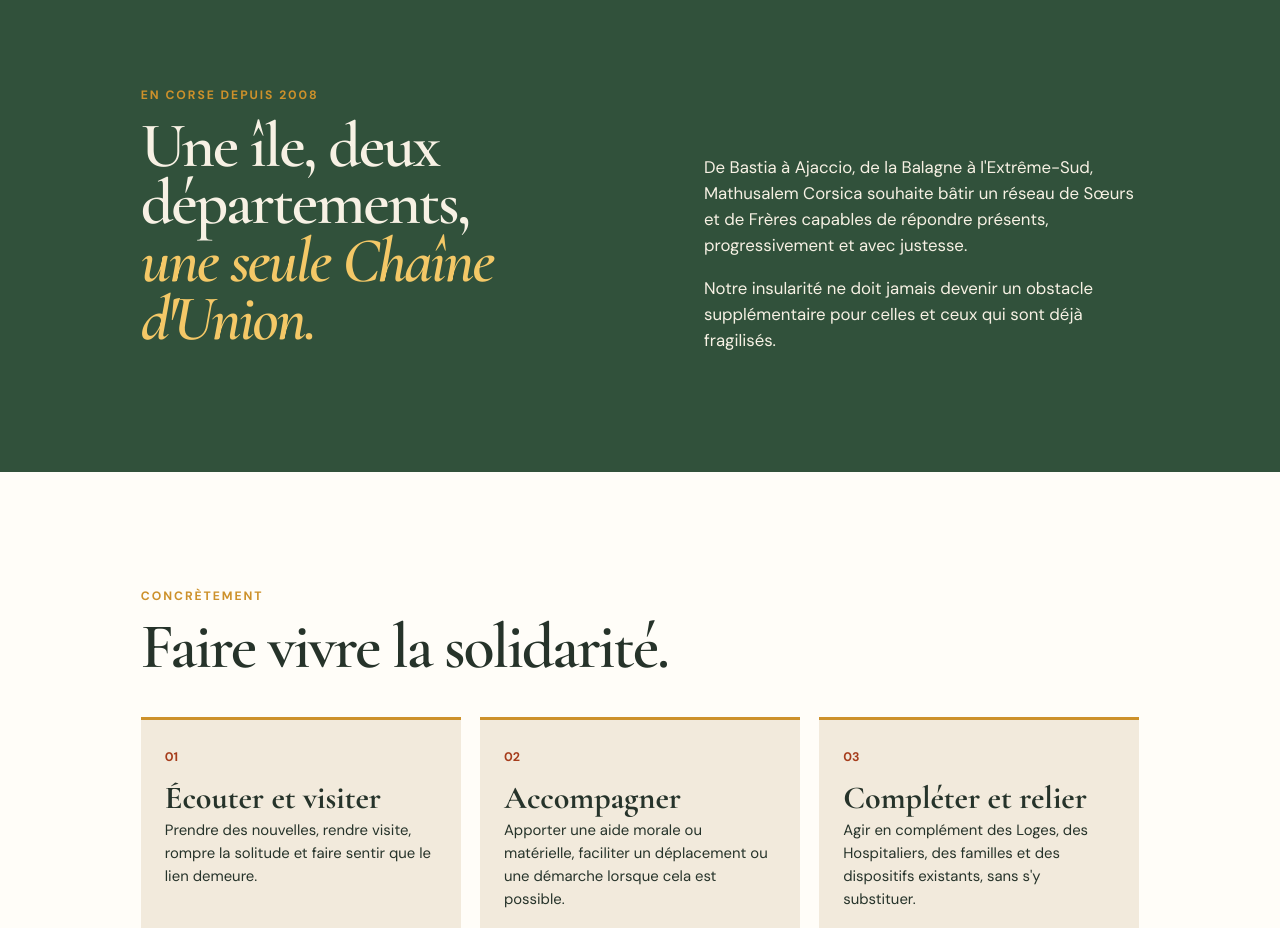
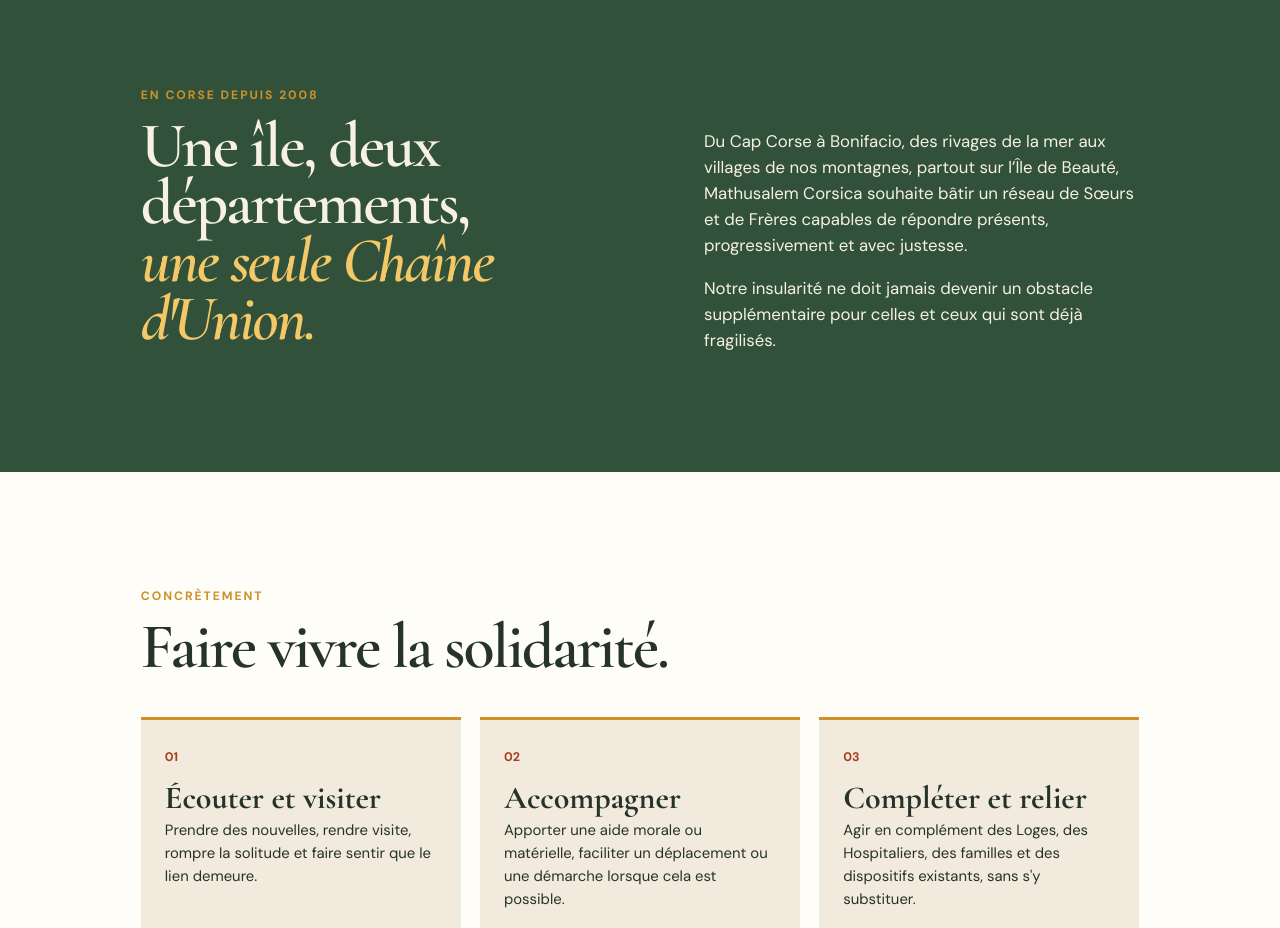
Before and after one commit to Mathusalem-Corsica/Mathusalem-Corsica-site, a plain HTML site: page association.html in a window 1280 px wide. Shown: the part 1200-2128 px from the top of the page. Drawn offline with nearby package versions, Linux system fonts and the light colour scheme.

Commit message:
Add files via upload

```diff
--- a/association.html
+++ b/association.html
@@ -55,7 +55,7 @@
           <h2 id="corsica-title">Une île, deux départements,<br><em>une seule Chaîne d'Union.</em></h2>
         </div>
         <div>
-          <p>De Bastia à Ajaccio, de la Balagne à l'Extrême-Sud, Mathusalem Corsica souhaite bâtir un réseau de Sœurs et de Frères capables de répondre présents, progressivement et avec justesse.</p>
+          <p>Du Cap Corse à Bonifacio, des rivages de la mer aux villages de nos montagnes, partout sur l’Île de Beauté, Mathusalem Corsica souhaite bâtir un réseau de Sœurs et de Frères capables de répondre présents, progressivement et avec justesse.</p>
           <p>Notre insularité ne doit jamais devenir un obstacle supplémentaire pour celles et ceux qui sont déjà fragilisés.</p>
         </div>
       </section>
```
